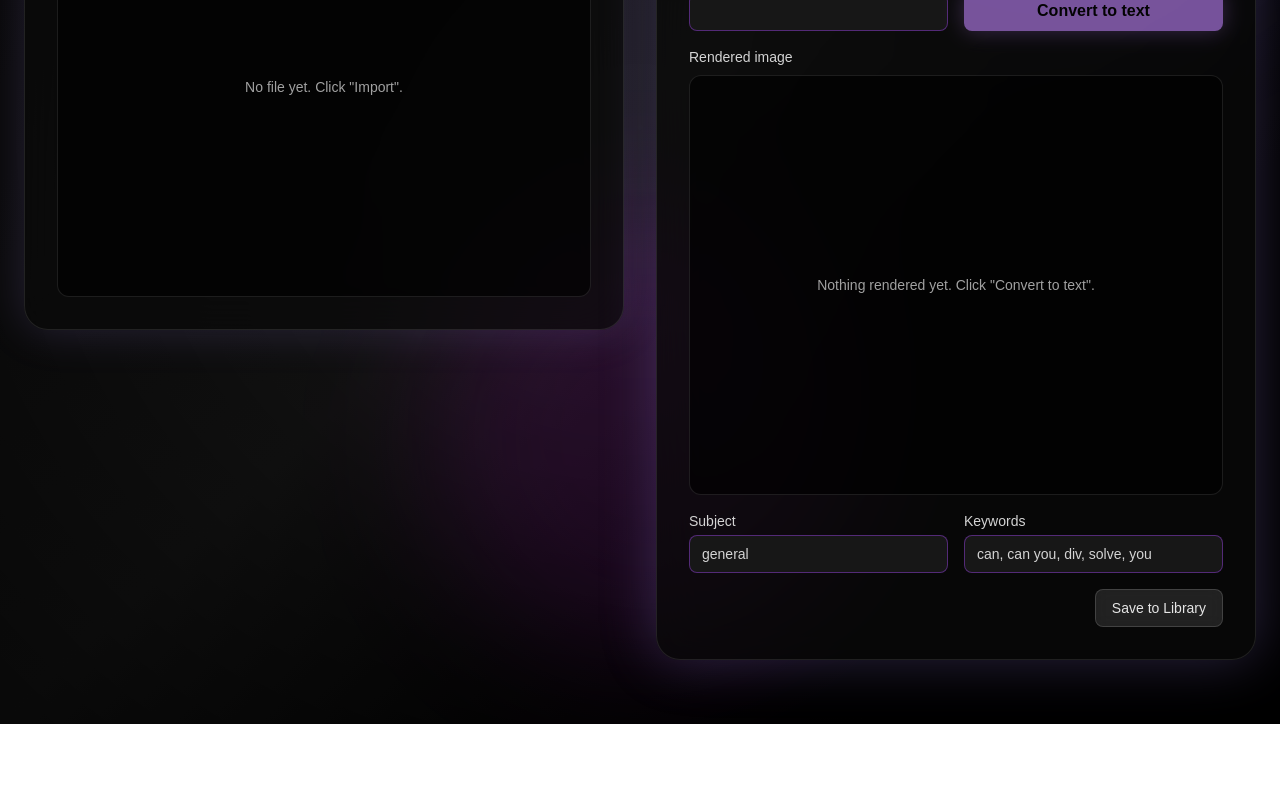
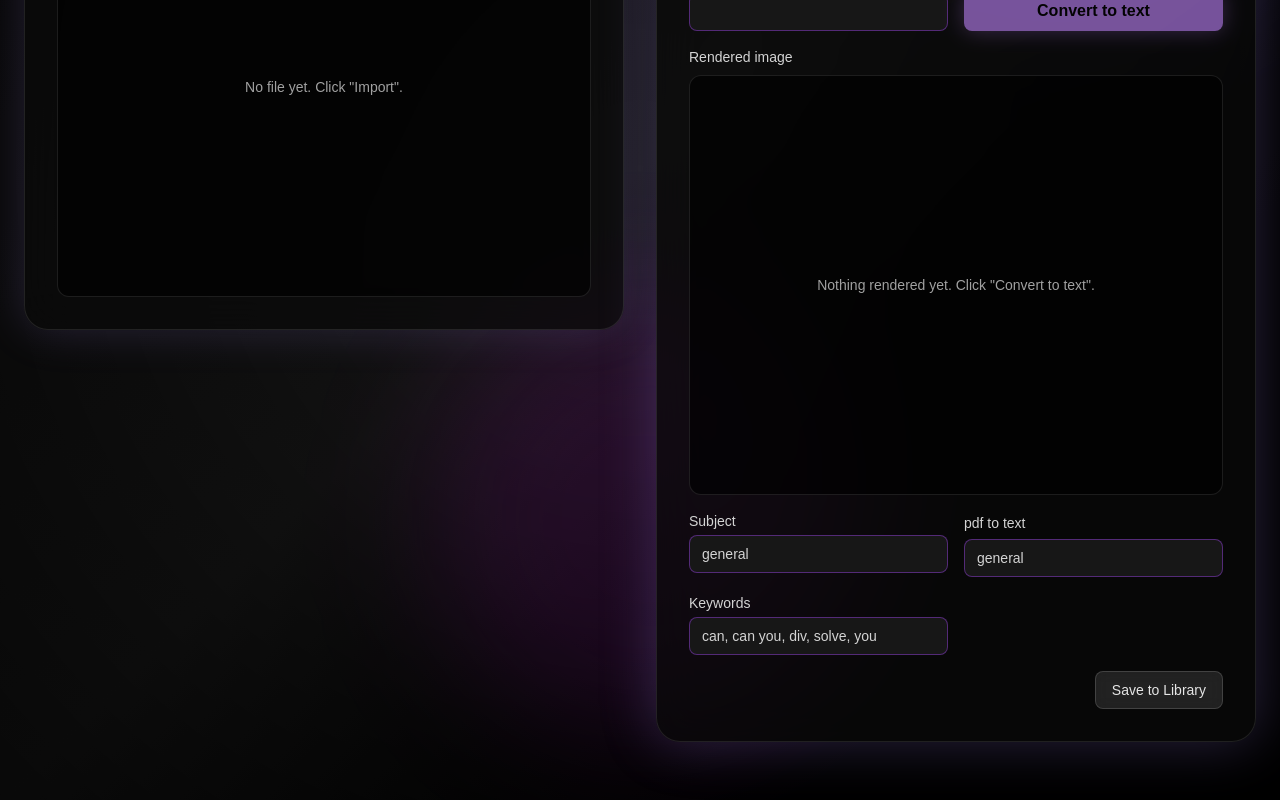
Before and after one commit to joiceM18/CodeRed-25, a Next.js app in the folder FrontEnd/textbookweb/: page /import in a window 1280 px wide. Shown: the part 470-1270 px from the top of the page. Before the commit the page ends 1194 px from the top, so only its background shows below. Built offline with nearby package versions, Linux system fonts and the light colour scheme.

Commit message:
pdf to text textbox

```diff
--- a/FrontEnd/textbookweb/app/import/page.tsx
+++ b/FrontEnd/textbookweb/app/import/page.tsx
@@ -292,6 +292,21 @@ export default function Home() {
                 />
               </label>
 
+              <div>
+                <label className="text-sm text-neutral-300">
+                pdf to text
+                <input
+                  className="mt-1 w-full rounded-lg border border-purple-500/40 bg-neutral-900 px-3 py-2 outline-none focus:border-purple-400"
+                  value={subject}
+                  onChange={(e) => setSubject(e.target.value)}
+                />
+              </label>
+
+
+              </div>
+
+
+
               <label className="text-sm text-neutral-300">
                 Keywords
                 <input
```
